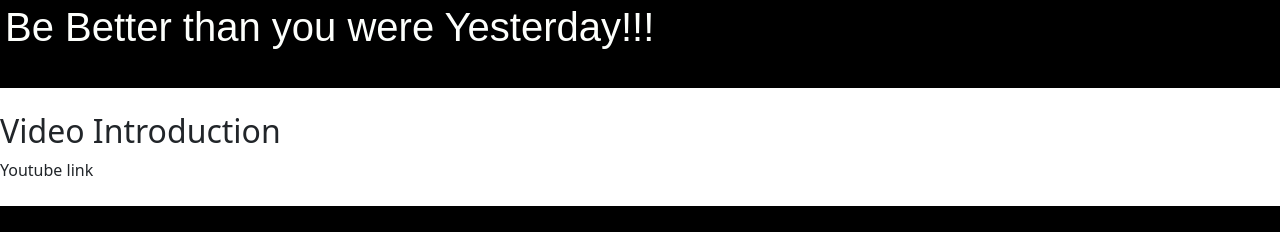
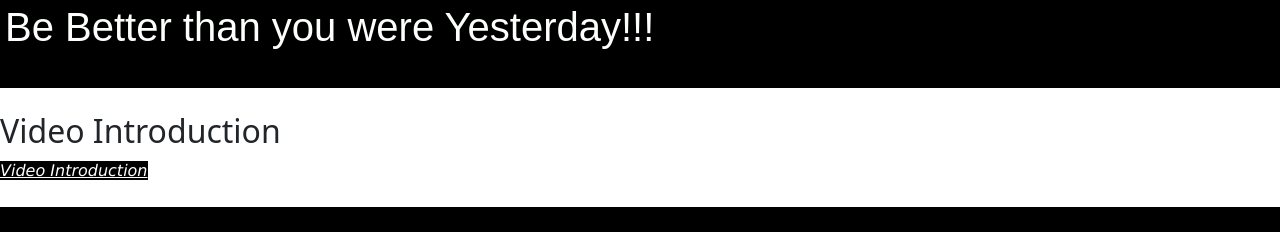
Before and after one commit to ndvaughan/Portfolio-Project, a plain HTML site: page index.html in a window 1280 px wide. Shown: the part 1132-1364 px from the top of the page. Drawn offline with nearby package versions, Linux system fonts and the light colour scheme.

Commit message:
Update index.html

```diff
--- a/index.html
+++ b/index.html
@@ -44,7 +44,7 @@
         <br>
         <div id="vintro">
           <h2>Video Introduction</h2>
-          <ytlink href="">Youtube link</ytlink>
+          <a class="contact href="https://www.youtube.com/watch?v=uxNzFVHHuhE">Video Introduction</a>
           <br><br>
         </div>
         <div id="bio" class="content">
```
